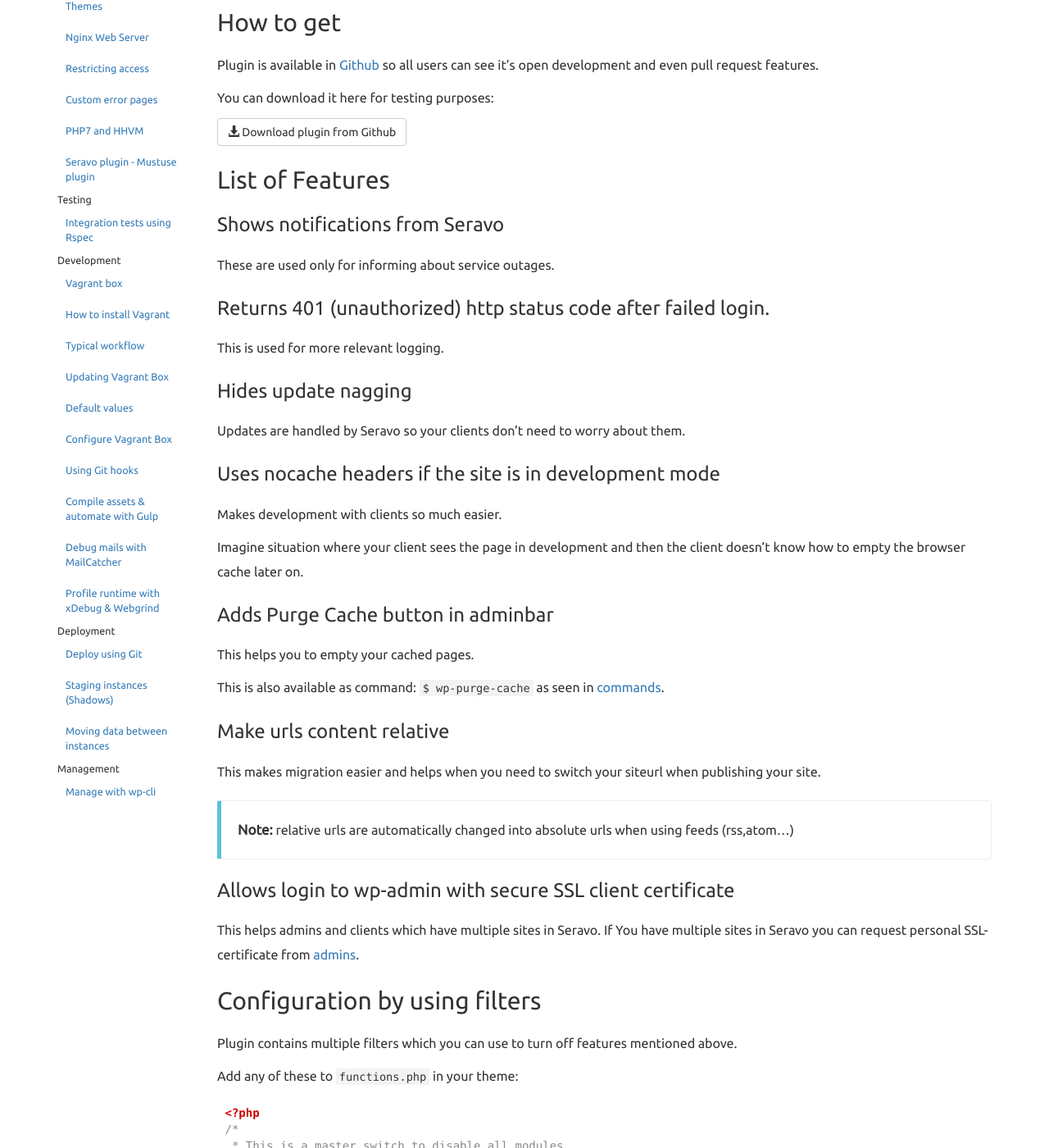
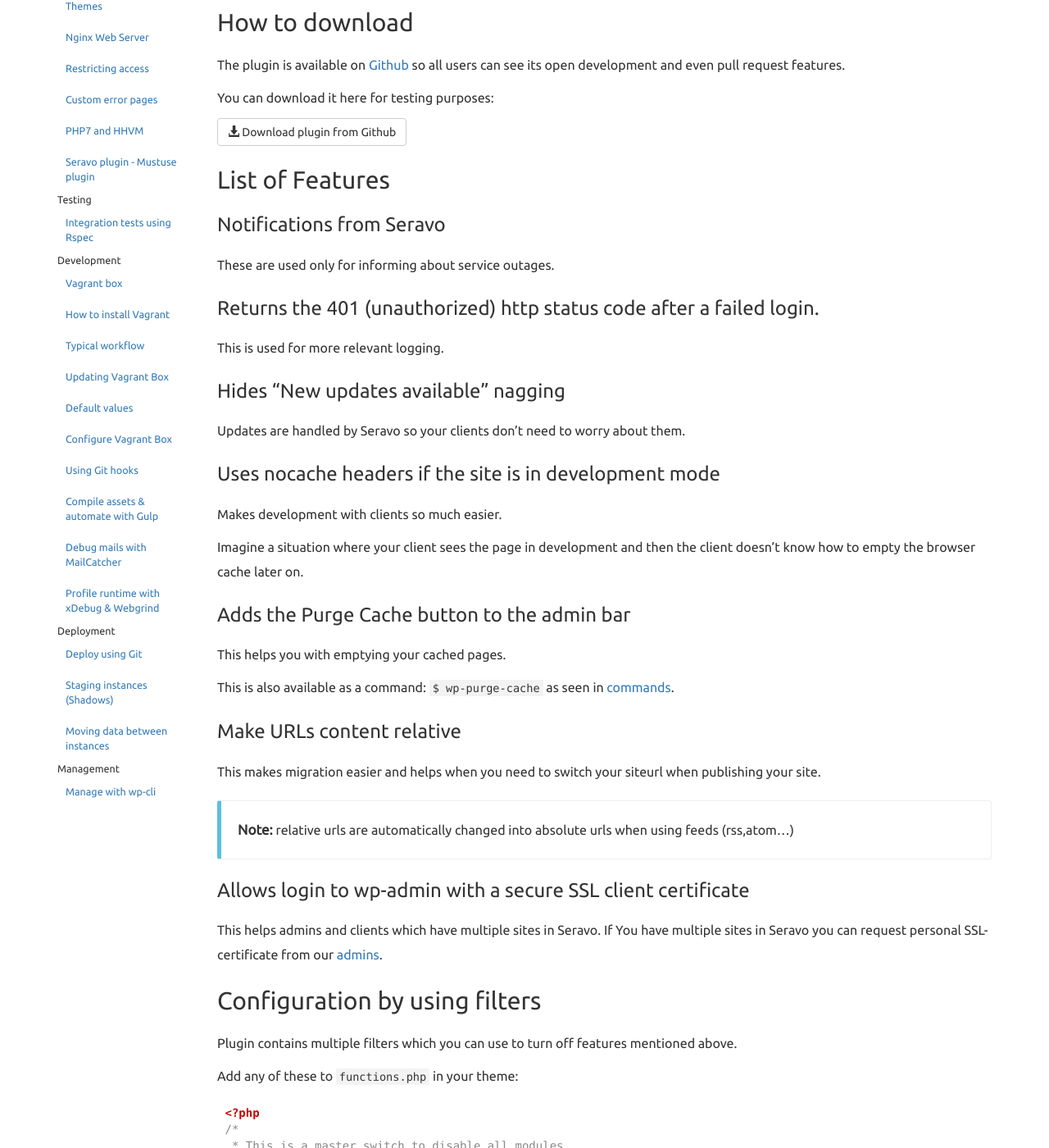
Before and after one commit to Seravo/docs, a Jekyll site: the page built from _posts/2015-10-15-wppalvelu-plugin.md, in a window 1280 px wide and 1400 px high, scrolled down 296 px. Shown: the whole window at 82% size. Built offline with Jekyll 4.4.1, drawn with Linux system fonts in a browser that asks for light colours; nearby versions of some CDN libraries; Markdown is read by kramdown in place of the engine named in the settings.

Commit message:
Fix typos on Seravo plugin page

````diff
--- a/_posts/2015-10-15-wppalvelu-plugin.md
+++ b/_posts/2015-10-15-wppalvelu-plugin.md
@@ -8,8 +8,8 @@
 published: true
 ---
 
-## How to get
-Plugin is available in [Github](https://github.com/Seravo/seravo-plugin) so all users can see it's open development and even pull request features.
+## How to download
+The plugin is available on [Github](https://github.com/Seravo/seravo-plugin) so all users can see its open development and even pull request features.
 
 You can download it here for testing purposes:
 
@@ -17,33 +17,33 @@
 
 ## List of Features
 
-### Shows notifications from Seravo
+### Notifications from Seravo
 These are used only for informing about service outages.
 
-### Returns 401 (unauthorized) http status code after failed login.
+### Returns the 401 (unauthorized) http status code after a failed login.
 This is used for more relevant logging.
 
-### Hides update nagging
+### Hides "New updates available" nagging
 Updates are handled by Seravo so your clients don't need to worry about them.
 
 ### Uses nocache headers if the site is in development mode
 Makes development with clients so much easier.
 
-Imagine situation where your client sees the page in development and then the client doesn't know how to empty the browser cache later on.
+Imagine a situation where your client sees the page in development and then the client doesn't know how to empty the browser cache later on.
 
-### Adds Purge Cache button in adminbar
-This helps you to empty your cached pages.
+### Adds the Purge Cache button to the admin bar
+This helps you with emptying your cached pages.
 
-This is also available as command: ``` $ wp-purge-cache ``` as seen in [commands]({{ site.baseurl }}{% post_url 2015-10-13-available-commands %}).
+This is also available as a command: ``` $ wp-purge-cache ``` as seen in [commands]({{ site.baseurl }}{% post_url 2015-10-13-available-commands %}).
 
-### Make urls content relative
+### Make URLs content relative
 This makes migration easier and helps when you need to switch your siteurl when publishing your site.
 
 > **Note:** relative urls are automatically changed into absolute urls when using feeds (rss,atom...)
 
-### Allows login to wp-admin with secure SSL client certificate
+### Allows login to wp-admin with a secure SSL client certificate
 
-This helps admins and clients which have multiple sites in Seravo. If You have multiple sites in Seravo you can request personal SSL-certificate from [admins](mailto:wordpress@seravo.com).
+This helps admins and clients which have multiple sites in Seravo. If You have multiple sites in Seravo you can request personal SSL-certificate from our [admins](mailto:wordpress@seravo.com).
 
 ## Configuration by using filters
 Plugin contains multiple filters which you can use to turn off features mentioned above.
````
